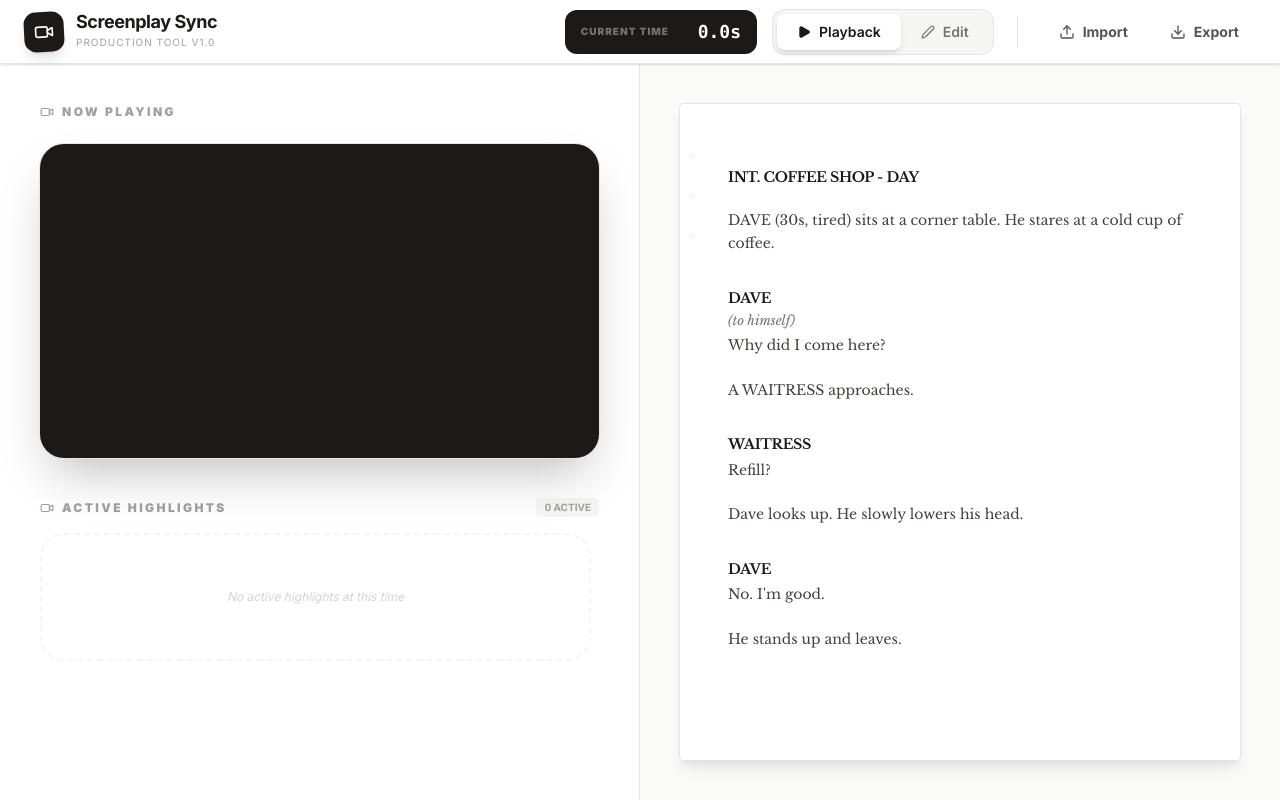
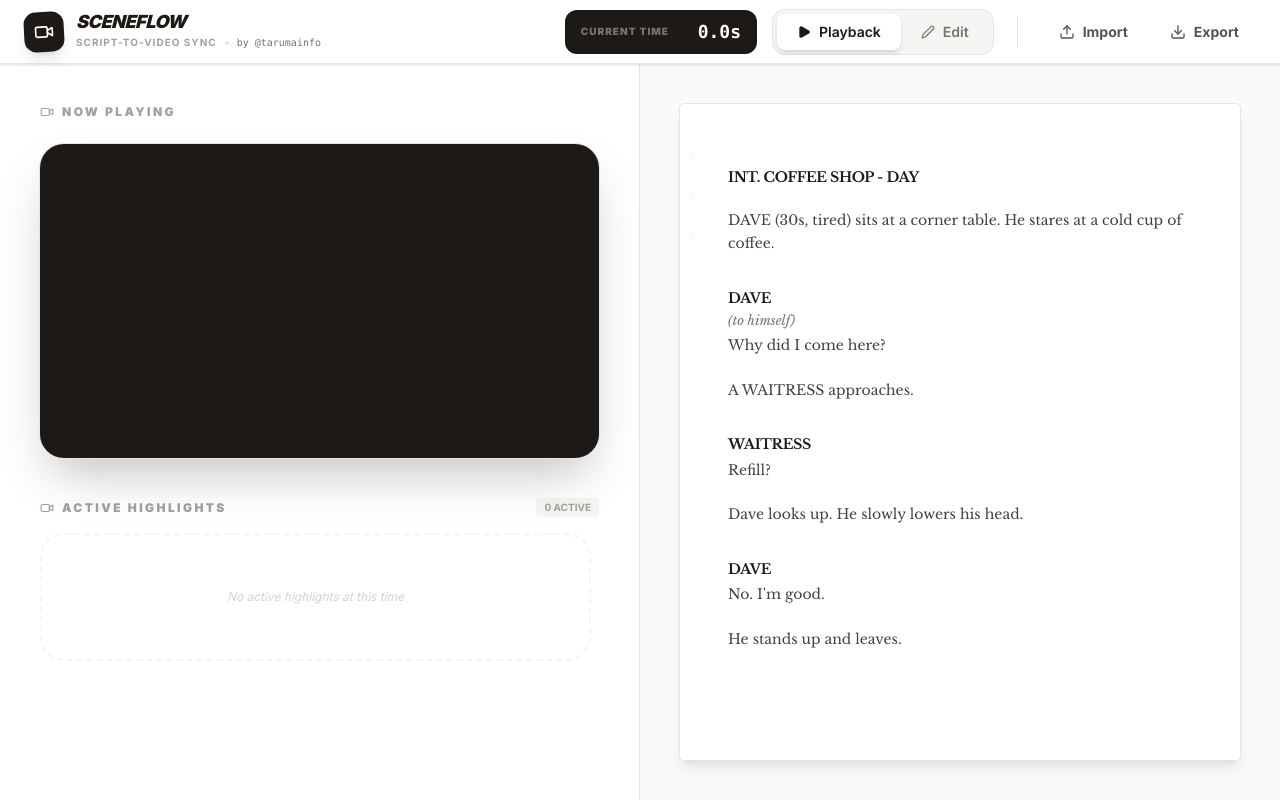
Before and after one commit to taruma/SceneFlow, a React (Vite) app: page / in a window 1280 px wide. Built offline with nearby package versions, Linux system fonts and the light colour scheme.

Commit message:
refactor: Update app name and branding
Update the application name from "Screenplay Sync" to "SceneFlow" and adjust branding elements in the UI and metadata. This aligns the project with its intended professional identity.

```diff
--- a/metadata.json
+++ b/metadata.json
@@ -1,5 +1,5 @@
 {
-  "name": "Screenplay Sync",
-  "description": "Sync YouTube videos with screenplays using granular, color-coded highlights.",
+  "name": "SceneFlow",
+  "description": "Professional screenplay-to-video synchronization tool for filmmakers and editors.",
   "requestFramePermissions": []
 }
--- a/src/App.tsx
+++ b/src/App.tsx
@@ -618,8 +618,12 @@ export default function App() {
             <Video size={20} className="text-white hidden lg:block" />
           </div>
           <div>
-            <h1 className="text-sm lg:text-lg font-bold tracking-tight text-stone-900 leading-none">Screenplay Sync</h1>
-            <p className="hidden sm:block text-[9px] lg:text-[10px] text-stone-400 uppercase tracking-widest mt-1">Production Tool v1.0</p>
+            <h1 className="text-sm lg:text-lg font-black tracking-tight text-stone-900 leading-none uppercase italic">SceneFlow</h1>
+            <div className="flex items-center gap-2 mt-1">
+              <p className="hidden sm:block text-[9px] lg:text-[10px] text-stone-400 uppercase tracking-widest font-bold">Script-to-Video Sync</p>
+              <div className="w-1 h-1 rounded-full bg-stone-200 hidden sm:block" />
+              <p className="text-[9px] lg:text-[10px] text-stone-500 font-mono">by @tarumainfo</p>
+            </div>
           </div>
         </div>
 
```
